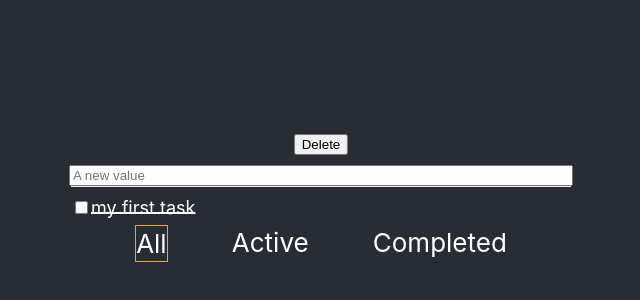
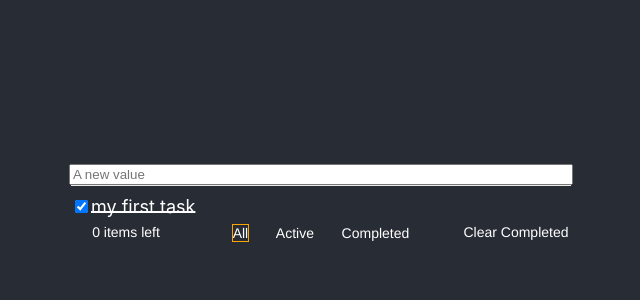
Before and after one commit to kivancsahici/learn-react, a React (Create React App) app in the folder todo-app/: page / in a window 1280 px wide. Shown: the part 202-502 px from the top of the page, without its empty margins (319-959 px from the left). Built offline with nearby package versions, Linux system fonts and the light colour scheme.

Commit message:
add clearCompleted button and itemsLeft label

```diff
--- a/todo-app/src/components/App.css
+++ b/todo-app/src/components/App.css
@@ -56,13 +56,33 @@ form > input {
   width: 500px;
   line-height: 35px;
   display: flex;
+  font: 14px "Helvetica Neue", Helvetica, Arial, sans-serif;
+}
+.footer > .itemsLeft,
+.footer > .clearCompleted {
+  width: 22%;
+}
+
+.footer > .filters {
+  width: 46%;
+  padding: 0 5% 0 5%;
+  display: flex;
   justify-content: space-evenly;
 }
 
-.footer > span {
+.footer > .filters,
+.footer > .clearCompleted {
   cursor: pointer;
 }
 
-.footer > span.active {
+.footer > .filters > span {
+  border: 1px solid transparent;
+}
+
+.footer > .filters > span.active {
   border: 1px solid orange;
 }
+
+.footer > .filters > span:hover {
+  border: 1px solid lightgray;
+}
--- a/todo-app/src/components/App.js
+++ b/todo-app/src/components/App.js
@@ -4,29 +4,11 @@ import TodoForm from "./TodoForm";
 import TodoList from "./TodoList";
 import Footer from "./Footer";
 import { connect } from "react-redux";
-import * as todoActions from "../redux/actions/todoActions";
-//import { getVisibleTodos } from "../redux/selectors";
 
-const mapDispatchToProps = {
-  deleteTodoItem: todoActions.deleteTodoItem,
-  setVisibilityFilter: todoActions.setVisibilityFilter
-};
-/*
-function mapStatetoProps(state) {
-  return {
-    disabled: state.todoItems.length === 0 ? true : false,
-    todos: getVisibleTodos(state)
-  };
-}*/
-
-function App({ deleteTodoItem, setVisibilityFilter }) {
-  const onDelete = () => {
-    deleteTodoItem();
-  };
+function App() {
   return (
     <div className="App">
       <header className="App-header">
-        <button onClick={onDelete}>Delete</button>
         <TodoForm />
         <TodoList />
         <Footer />
@@ -35,9 +17,4 @@ function App({ deleteTodoItem, setVisibilityFilter }) {
   );
 }
 
-//export default App;
-
-export default connect(
-  null,
-  mapDispatchToProps
-)(App);
+export default App;
--- a/todo-app/src/components/Footer.js
+++ b/todo-app/src/components/Footer.js
@@ -1,19 +1,33 @@
 import React, { useState } from "react";
 import { connect } from "react-redux";
-
 import * as todoActions from "../redux/actions/todoActions";
 
-const mapDispatchToProps = {
-  setVisibilityFilter: todoActions.setVisibilityFilter
+const getItemsLeft = state => {
+  return state.todoItems.filter(t => !t.completed).length;
 };
 
+const mapDispatchToProps = {
+  setVisibilityFilter: todoActions.setVisibilityFilter,
+  clearCompleted: todoActions.clearCompleted
+};
+
+const mapStateToProps = state => ({
+  todoItems: state.todoItems,
+  itemsLeft: getItemsLeft(state)
+});
+
 const Footer = ({
+  todoItems,
+  itemsLeft,
   setVisibilityFilter,
+  clearCompleted,
   ...props /* assign any props I havent destructured on the left to a variable called props */
 }) => {
   const [buttonStatus, setActive] = useState([true, false, false]);
   return (
     <div className="footer">
+      <span className="itemsLeft">{itemsLeft} items left</span>
+      <div className="filters">
         <span
           className={`${buttonStatus[0] === true ? "active" : ""}`}
           onClick={() => {
@@ -42,10 +56,14 @@ const Footer = ({
           Completed
         </span>
       </div>
+      <span className="clearCompleted" onClick={clearCompleted}>
+        Clear Completed
+      </span>
+    </div>
   );
 };
 
 export default connect(
-  null,
+  mapStateToProps,
   mapDispatchToProps
 )(Footer);
--- a/todo-app/src/components/TodoList.js
+++ b/todo-app/src/components/TodoList.js
@@ -38,6 +38,7 @@ const TodoList = connect(
               id={item.key}
               value={item.key}
               onChange={handleClick}
+              checked={item.completed}
             ></input>
             <label htmlFor={item.key}>{item.value}</label>
           </li>
--- a/todo-app/src/redux/actions/actionTypes.js
+++ b/todo-app/src/redux/actions/actionTypes.js
@@ -1,4 +1,4 @@
 export const SAVE_TODO_ITEM = "SAVE_TODO_ITEM";
-export const DELETE_TODO_ITEM = "DELETE_TODO_ITEM";
+export const CLEAR_COMPLETED = "CLEAR_COMPLETED";
 export const TOGGLE_TODO_ITEM = "TOGGLE_TODO_ITEM";
 export const SET_VISIBILITY_FILTER = "SET_VISIBILITY_FILTER";
--- a/todo-app/src/redux/actions/todoActions.js
+++ b/todo-app/src/redux/actions/todoActions.js
@@ -4,8 +4,8 @@ export function saveTodoItem(item) {
   return { type: types.SAVE_TODO_ITEM, todoItem: item };
 }
 
-export function deleteTodoItem() {
-  return { type: types.DELETE_TODO_ITEM };
+export function clearCompleted() {
+  return { type: types.CLEAR_COMPLETED };
 }
 
 export function toggleTodoItem(todoItemKey) {
--- a/todo-app/src/redux/reducers/todoReducer.js
+++ b/todo-app/src/redux/reducers/todoReducer.js
@@ -11,9 +11,10 @@ export default function todoReducer(state = initialState.todoItems, action) {
         completed: false
       });
       return newArray;
-    case types.DELETE_TODO_ITEM:
-      let newArrays = state.slice();
-      if (newArrays.length > 0) newArrays.pop();
+    case types.CLEAR_COMPLETED:
+      var newArrays = state.filter(function(value, index, arr) {
+        return value.completed === false;
+      });
       return newArrays;
     case types.TOGGLE_TODO_ITEM:
       let array = state.slice();
```
Lines whose indentation alone changed are shown as unchanged.
